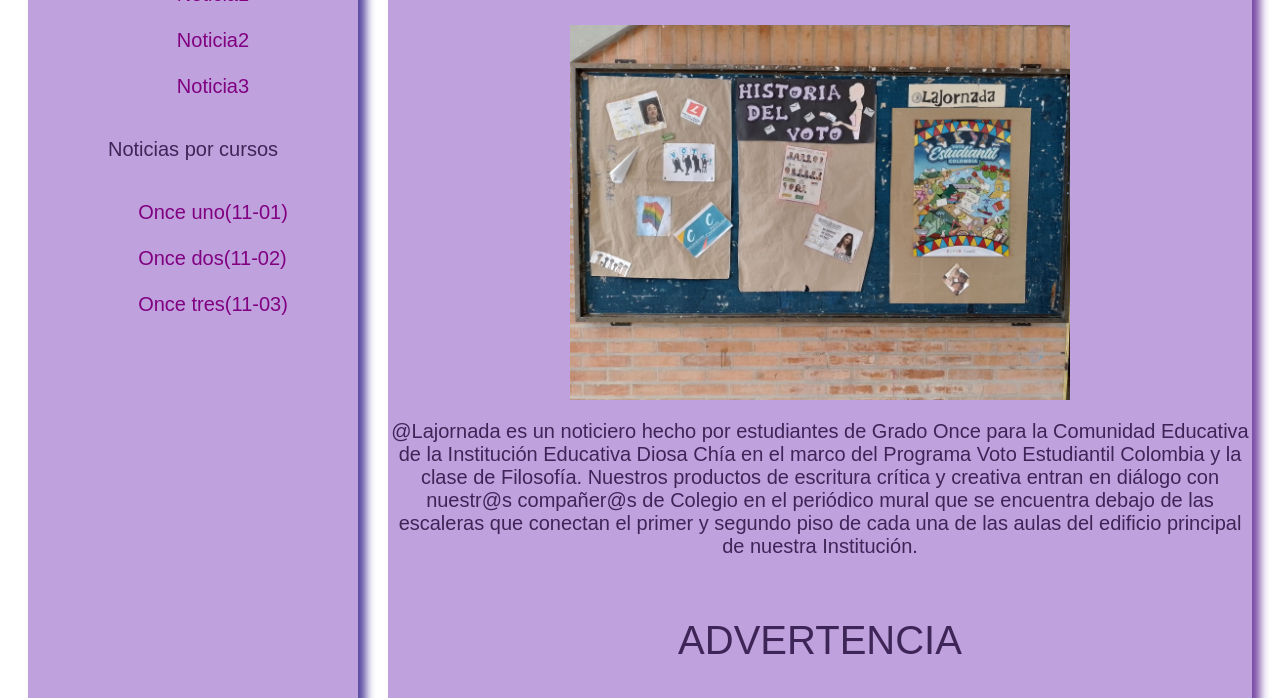
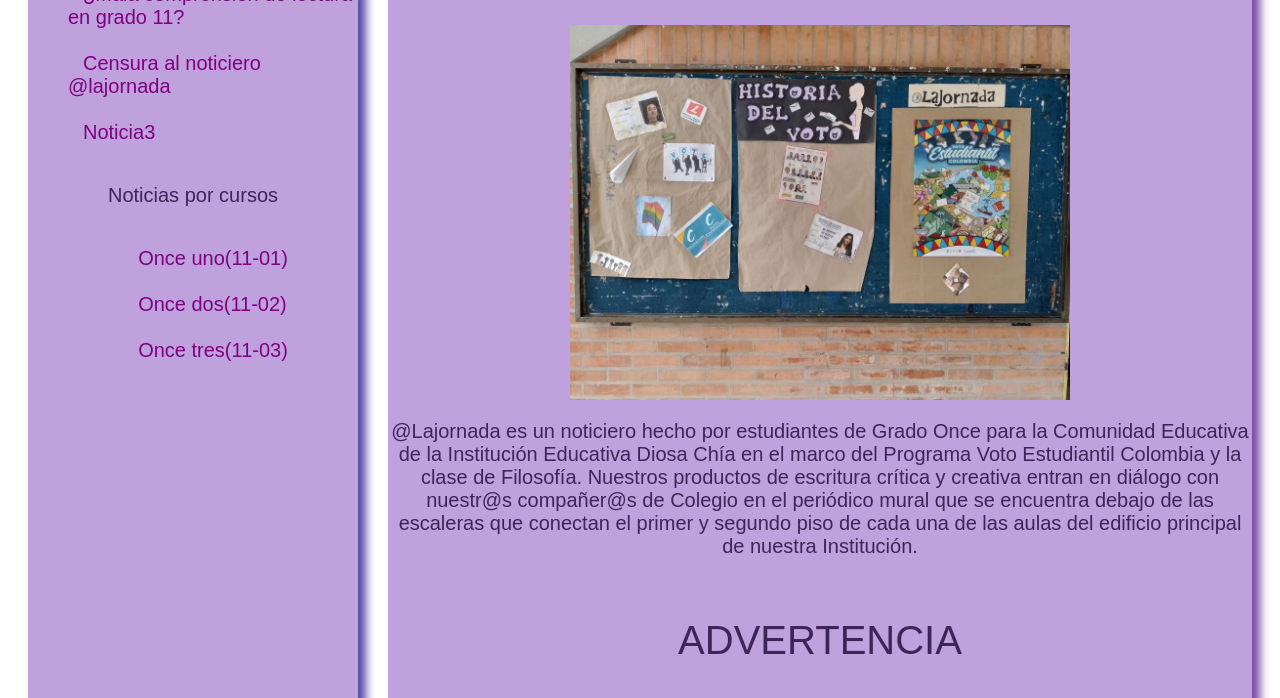
Before and after one commit to nico7327/La-jornada, a plain HTML site: page index.html in a window 1280 px wide. Shown: the part 402-1100 px from the top of the page. Drawn offline with Linux system fonts and the light colour scheme.

Commit message:
Update index.html

```diff
--- a/index.html
+++ b/index.html
@@ -36,9 +36,9 @@
 
   <p >Principales noticias</p>
         <ul >
-          <a href="#noticia1">Noticia1</a>
+        <a href="noticia1.html">¿Mala comprensión de lectura en grado 11?</a>
         <br><br>
-          <a href="#noticia2">Noticia2</a>
+        <a href="noticia2.html">Censura al noticiero @lajornada</a>
         <br><br>
         <a href="#noticia3">Noticia3</a>
       </ul>
```
Lines whose indentation alone changed are shown as unchanged.
